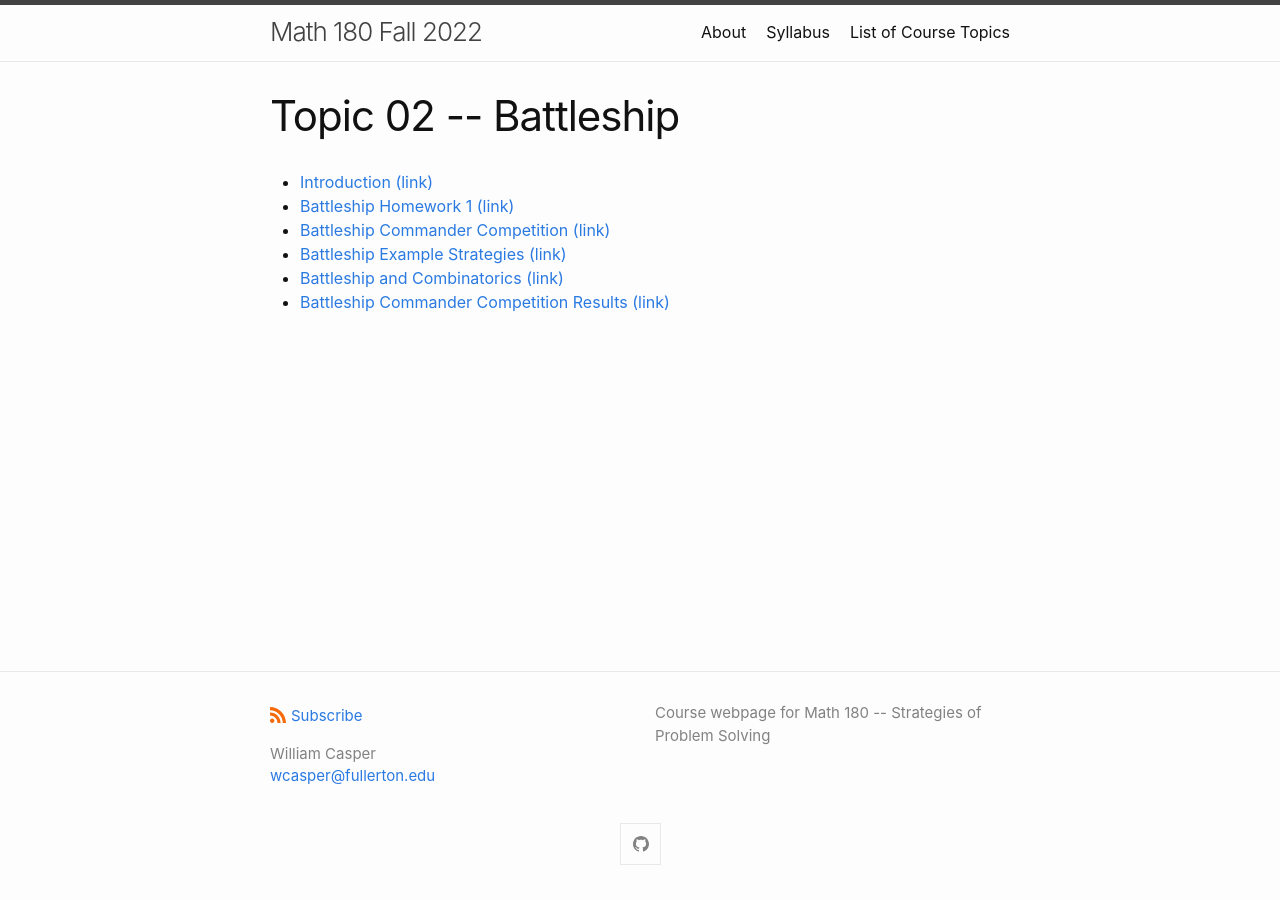
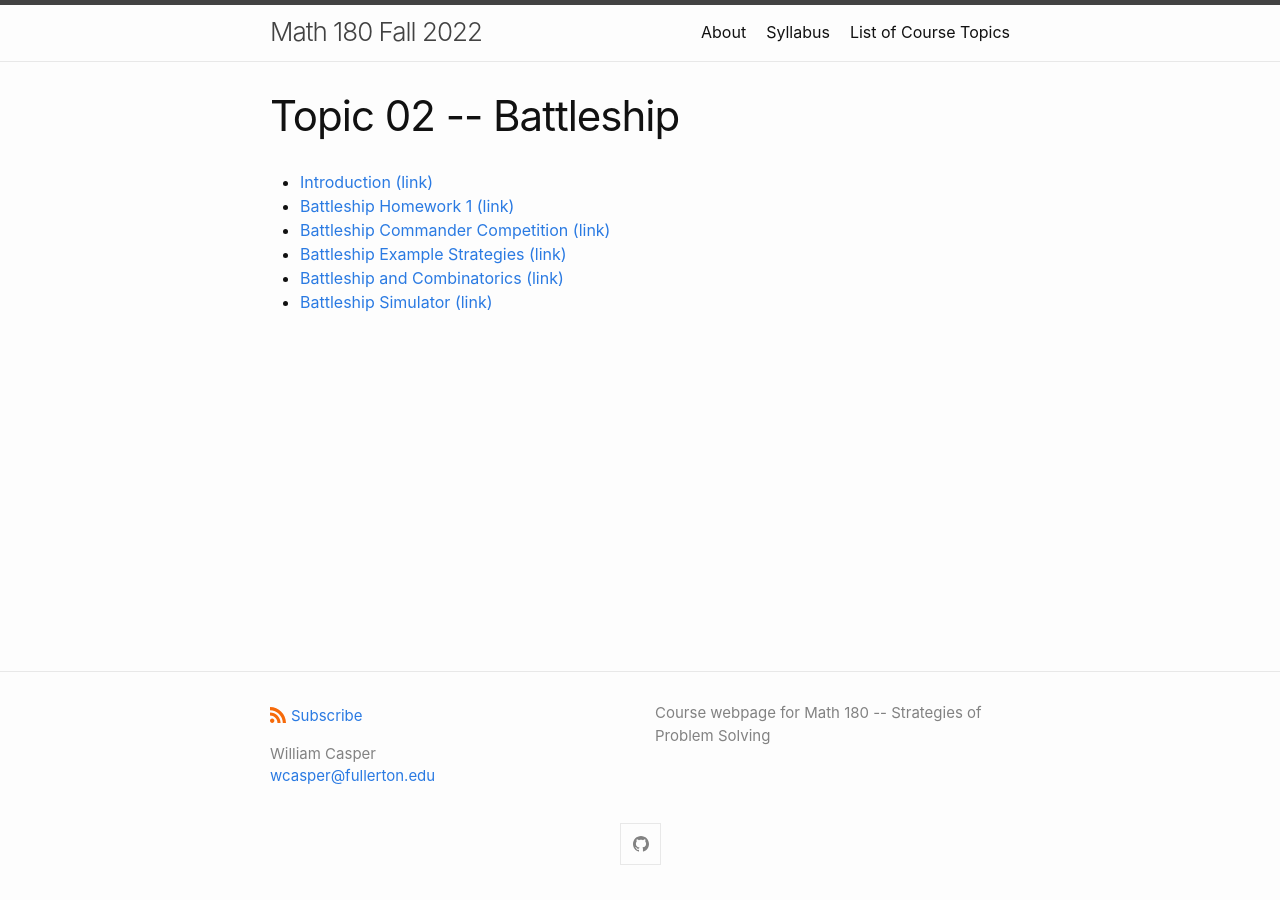
Before and after one commit to wcasper/math180fall2022, a Jekyll site: the page built from _topics/topic02-battleship.md, in a window 1280 px wide. Built offline with Jekyll 4.4.1, drawn with Linux system fonts in a browser that asks for light colours.

Commit message:
updated links

```diff
--- a/_topics/topic02-battleship.md
+++ b/_topics/topic02-battleship.md
@@ -8,4 +8,4 @@ title: Topic 02 -- Battleship
 * [Battleship Commander Competition (link)](/math180fall2022/modules/battleship/competition)
 * [Battleship Example Strategies (link)](/math180fall2022/modules/battleship/old-strategies)
 * [Battleship and Combinatorics (link)](/math180fall2022/modules/battleship/combinatorics)
-* [Battleship Commander Competition Results (link)](/math180fall2022/modules/battleship/competition-results)
+* [Battleship Simulator (link)](/math180fall2022/modules/battleship/battleship-simulator)
```
